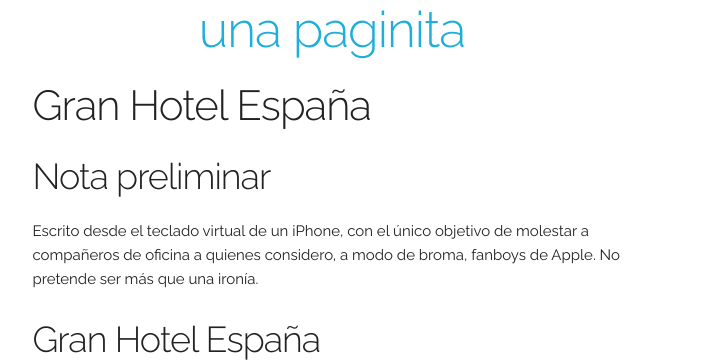
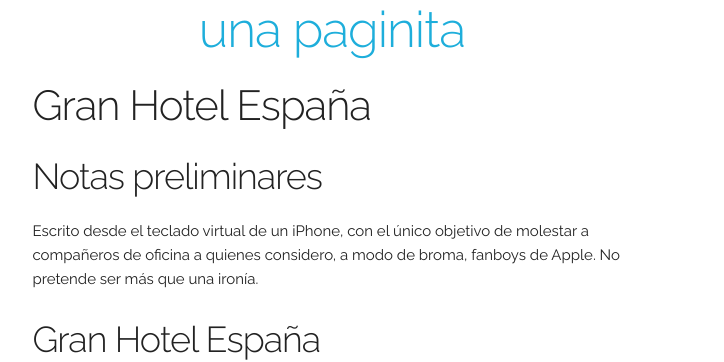
Before and after one commit to mmazzei/mmazzei.github.io, a Jekyll site: the page built from _posts/2015-06-17-gran-hotel-espana.md, in a window 1280 px wide. Shown: the top 362 px of the page, without its empty margins (294-1018 px from the left). Built offline with Jekyll 4.4.1, drawn with Linux system fonts in a browser that asks for light colours.

Commit message:
Cambio título

```diff
--- a/_posts/2015-06-17-gran-hotel-espana.md
+++ b/_posts/2015-06-17-gran-hotel-espana.md
@@ -3,7 +3,7 @@ title: Gran Hotel España
 layout: post
 ---
 
-### Nota preliminar
+### Notas preliminares
 
 Escrito desde el teclado virtual de un iPhone, con el único objetivo de molestar a compañeros de oficina a quienes considero, a modo de broma, fanboys de Apple. No pretende ser más que una ironía.
 
```
